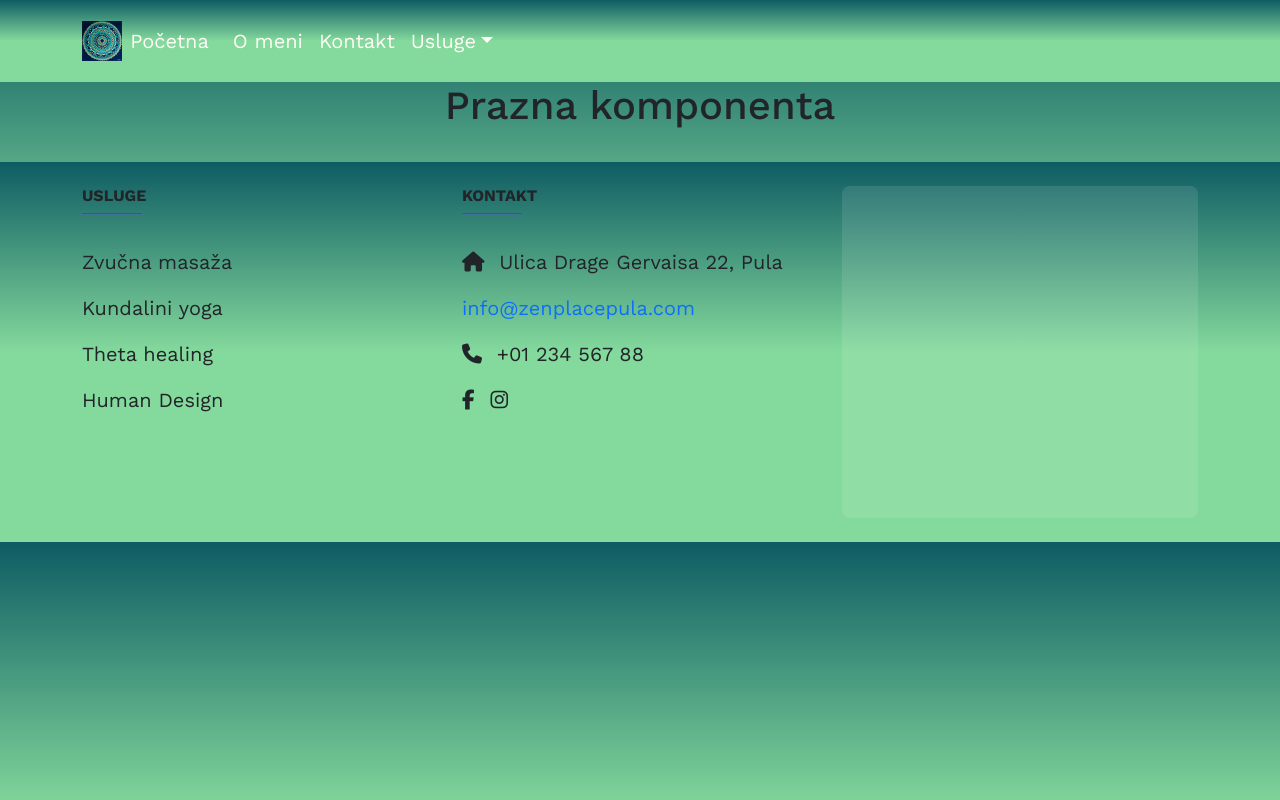
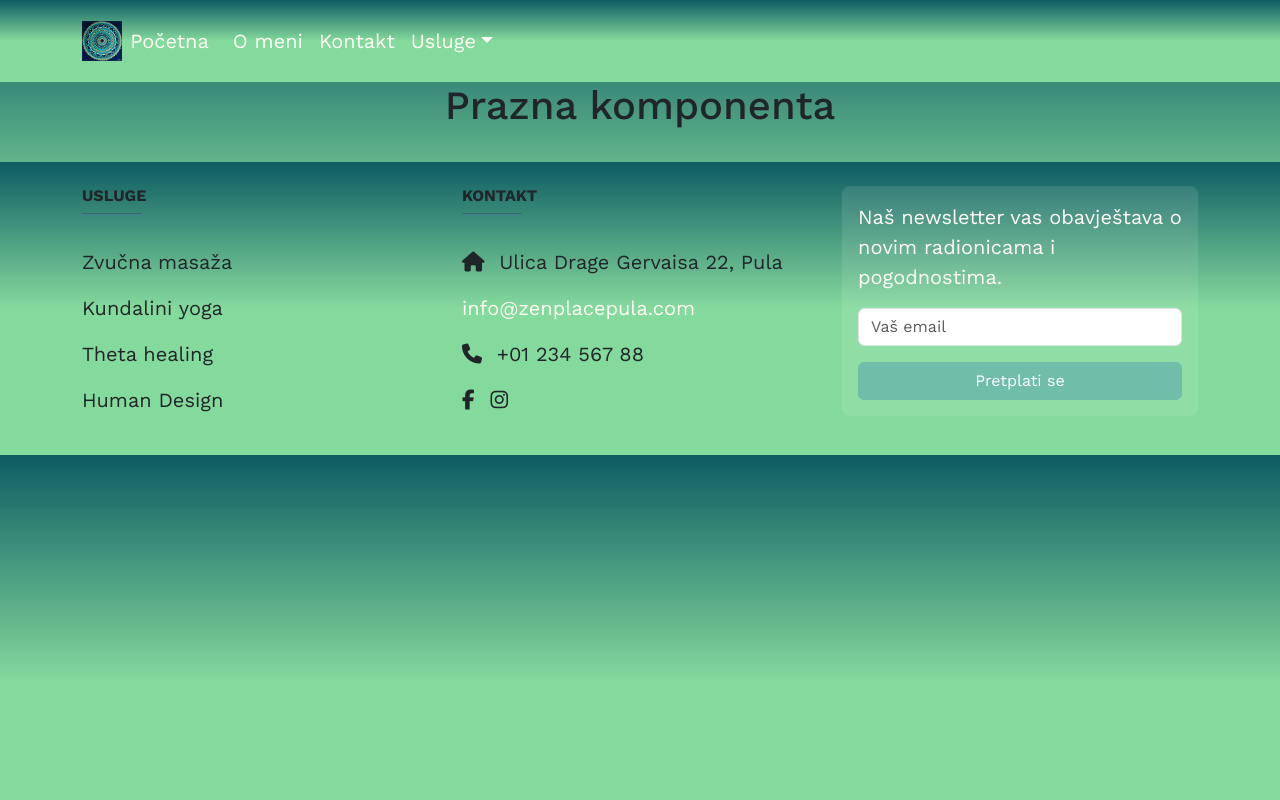
Before and after one commit to MaggieMo42/izm-app, a React (Create React App) app: page /contact in a window 1280 px wide. Built offline with nearby package versions, Linux system fonts and the light colour scheme.

Commit message:
napokon nl

```diff
--- a/public/index.html
+++ b/public/index.html
@@ -11,27 +11,13 @@
       content="Web site created using create-react-app"
     />
     <link rel="apple-touch-icon" href="%PUBLIC_URL%/logo192.png" />
-    <!--
-      manifest.json provides metadata used when your web app is installed on a
-      user's mobile device or desktop. See https://developers.google.com/web/fundamentals/web-app-manifest/
-    -->
     <link rel="manifest" href="%PUBLIC_URL%/manifest.json" />
-
     <title>React App</title>
-
-
   </head>
   <body>
     <noscript>You need to enable JavaScript to run this app.</noscript>
     <div id="root"></div>
 
-<script>
-    (function(w,d,e,u,f,l,n){w[f]=w[f]||function(){(w[f].q=w[f].q||[])
-    .push(arguments);},l=d.createElement(e),l.async=1,l.src=u,
-    n=d.getElementsByTagName(e)[0],n.parentNode.insertBefore(l,n);})
-    (window,document,'script','https://assets.mailerlite.com/js/universal.js','ml');
-    ml('account', '1214054');
-</script>
-<!-- End MailerLite Universal -->
+
   </body>
 </html>
--- a/src/App.css
+++ b/src/App.css
@@ -120,18 +120,20 @@ a {
    }
 
 
-.ml-embedded {
+.newsletter-form {
+  padding: 1rem;
+  background: rgba(255, 255, 255, 0.1);
+  border-radius: 8px;
+}
+.newsletter-form .custom-btn {
+  background-color: #70beaa;
+  border-color: #70beaa;
+  color: white;
+}
 
-  display: block;
-  max-width: 100%;
-width: 100%;
-      height: 300px;}
-
-
-.newsletter {
-  padding: 1rem;
-  background-color: rgba(255, 255, 255, 0.1);
-  border-radius: 8px;
+.newsletter-form .custom-btn:hover {
+  background-color: #6ac788;
+  border-color: #6ac788;
 }
 
 .feature-media {
--- /dev/null
+++ b/src/components/parts/NewsletterForm.js
@@ -0,0 +1,23 @@
+const NewsletterForm = () => {
+  return (
+    <form
+      className="newsletter-form"
+      action="https://assets.mailerlite.com/subscription-form/1214054"
+      method="POST">
+      <div className="mb-3">
+        <p class="creamtext">Naš newsletter vas obavještava o novim radionicama i pogodnostima.</p>
+        <input
+          type="email"
+          name="fields[email]"
+          className="form-control"
+          placeholder="Vaš email"
+          required
+        />
+      </div>
+      <button type="submit" className="btn btn-success custom-btn w-100">
+        Pretplati se
+      </button>
+    </form>
+  );
+};
+export default NewsletterForm;
--- a/src/components/sections/Footer.js
+++ b/src/components/sections/Footer.js
@@ -1,27 +1,7 @@
 import { Link } from 'react-router-dom';
-import { useEffect } from 'react';
+import NewsletterForm from '../parts/NewsletterForm';
 const Footer = () => {
-  useEffect(() => {
-    // Load MailerLite script
-    const script = document.createElement('script');
-    script.src = 'https://static.mailerlite.com/js/w/webforms.min.js?v1f25a0';
-    script.async = true;
-    document.body.appendChild(script);
 
-    // Initialize after script loads
-    script.onload = () => {
-      window.ml_webforms2 = window.ml_webforms2 || [];
-      window.ml_webforms2.push({
-        "for_id": "hkz3Np",
-        "div_id": "mlb2-embed",
-        "auto_reload": true
-      });
-    };
-
-    return () => {
-      document.body.removeChild(script);
-    };
-  }, []);
   return (
     <footer className="bg-light text-dark pt-4">
       <div className="container">
@@ -41,7 +21,7 @@ const Footer = () => {
             <h6 className="text-uppercase fw-bold">Kontakt</h6>
             <hr className="mb-4 mt-0 d-inline-block mx-auto" />
             <p><i className="fas fa-home me-2"></i> Ulica Drage Gervaisa 22, Pula</p>
-            <p><a href="mailto:info@zenplacepula.com" className="link">info@zenplacepula.com</a></p>
+            <p><a href="mailto:info@zenplacepula.com" className="link creamtext">info@zenplacepula.com</a></p>
             <p><i className="fas fa-phone me-2"></i> +01 234 567 88</p>
             <p>
               <a
@@ -62,13 +42,9 @@ const Footer = () => {
               </a>
             </p>
           </div>
-
-          <div className="col-md-4 col-lg-4 col-xl-4 mb-4">
-<div className="newsletter">
-  <div className="ml-embedded" data-form="hkz3Np"></div>
-</div>
-</div>
-
+        <div className="col-md-4 col-lg-4 col-xl-4 mb-4">
+            <NewsletterForm />
+          </div>
       </div>
       </div>
     </footer>
```
